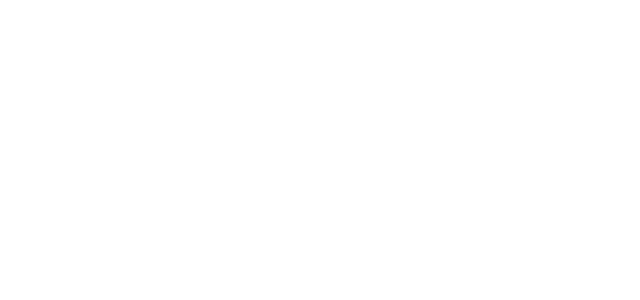
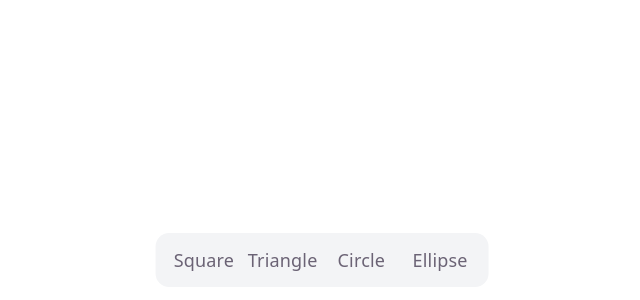
Before and after one commit to Chay23/shapes, a React (Vite) app: page / in a window 1280 px wide. Shown: the part 500-800 px from the top of the page, without its empty margins (318-958 px from the left). Built offline with nearby package versions, Linux system fonts and the light colour scheme.

Commit message:
Add toolbar for selecting shape

```diff
--- a/src/App.tsx
+++ b/src/App.tsx
@@ -1,5 +1,5 @@
-function App() {
-  return <></>;
+import Layout from "./components/templates/Layout";
+
+export default function App() {
+  return <Layout></Layout>;
 }
-
-export default App;
--- /dev/null
+++ b/src/components/atoms/ShapeTypeButton.tsx
@@ -0,0 +1,11 @@
+type Props = React.ButtonHTMLAttributes<HTMLButtonElement> & {
+  "data-type": string;
+};
+
+export function ShapeTypeButton(props: Props) {
+  return (
+    <button {...props} className={`${props.className ?? ""}cursor-pointer`}>
+      {props.children}
+    </button>
+  );
+}
--- /dev/null
+++ b/src/components/organisms/Toolbar.tsx
@@ -0,0 +1,22 @@
+import {
+  TYPE_CIRCLE,
+  TYPE_ELLIPSE,
+  TYPE_SQUARE,
+  TYPE_TRIANGLE,
+} from "../../lib/constants/common";
+import { ShapeTypeButton } from "../atoms/ShapeTypeButton";
+
+export default function Toolbar() {
+  return (
+    <div className="fixed bottom-3 left-1/2 -translate-x-1/2 bg-surface z-999">
+      <div className="p-3 rounded-xl bg-gray-100">
+        <div className="grid grid-cols-4 gap-2">
+          <ShapeTypeButton data-type={TYPE_SQUARE}>Square</ShapeTypeButton>
+          <ShapeTypeButton data-type={TYPE_TRIANGLE}>Triangle</ShapeTypeButton>
+          <ShapeTypeButton data-type={TYPE_CIRCLE}>Circle</ShapeTypeButton>
+          <ShapeTypeButton data-type={TYPE_ELLIPSE}>Ellipse</ShapeTypeButton>
+        </div>
+      </div>
+    </div>
+  );
+}
--- /dev/null
+++ b/src/components/templates/Layout.tsx
@@ -0,0 +1,15 @@
+import type { ReactNode } from 'react';
+import Toolbar from '../organisms/Toolbar';
+
+type Props = {
+	children?: ReactNode;
+};
+
+export default function Layout({ children }: Props) {
+	return (
+		<main className='h-screen'>
+			<Toolbar />
+			{children}
+		</main>
+	);
+}
--- /dev/null
+++ b/src/lib/constants/common.ts
@@ -0,0 +1,4 @@
+export const TYPE_SQUARE = 'square';
+export const TYPE_TRIANGLE = 'triangle';
+export const TYPE_CIRCLE = 'circle';
+export const TYPE_ELLIPSE = 'ellipse';
```
